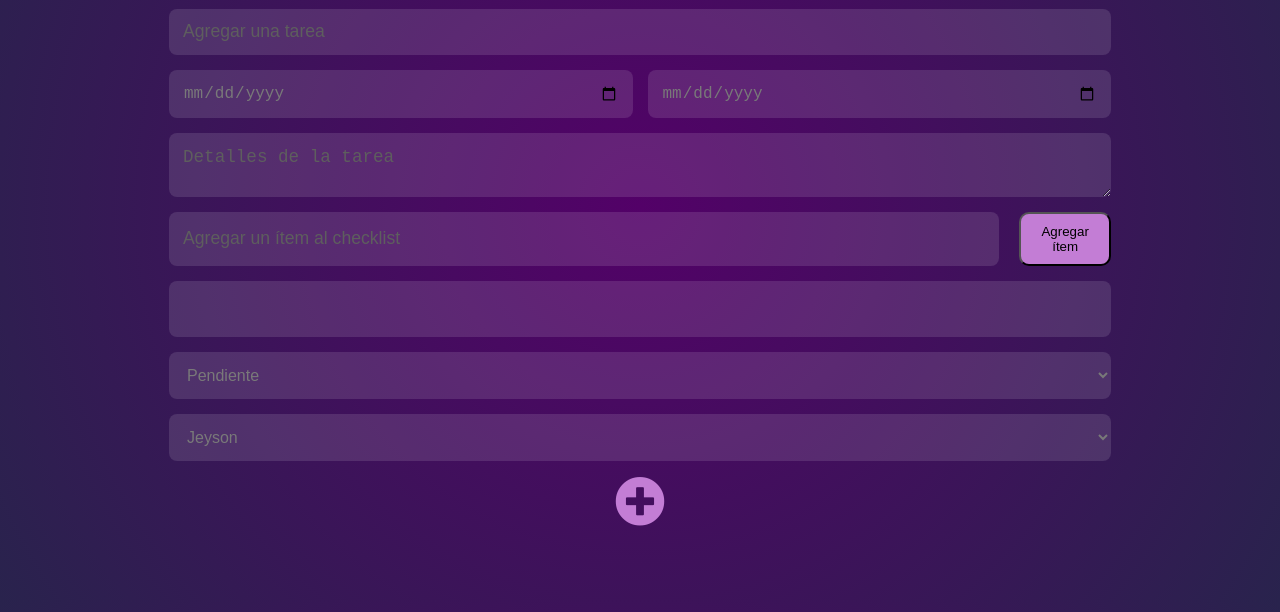
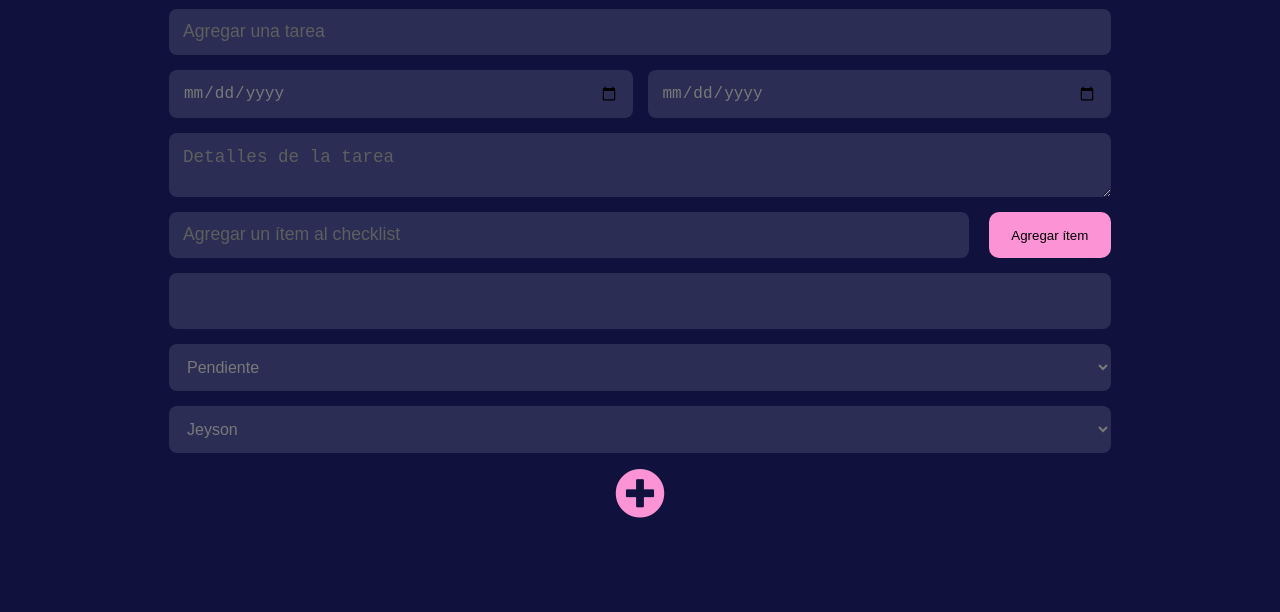
Before and after one commit to Angelinic05/todolist-master, a plain HTML site: page index.html in a window 1280 px wide. Shown: the part 188-800 px from the top of the page. Drawn offline with Linux system fonts and the light colour scheme; no server answers.

Commit message:
feat: :sparkles: styles
styles

```diff
--- a/style.css
+++ b/style.css
@@ -6,17 +6,19 @@
 
 :root {
    --white: #fafafb;
-   --pink: #c37dd5;
-   --blue-light: #04d4c3;
-   --blue-dark: #2a73c2;
-   --purple: #7a66ec;
-   --gris: #1e1e26;
-   --gris-claro: #2a2a32;
+   --pink: #fc93d5;
+   --blue: #270d64;
+   --gris: #10113d;
+   --black: #000000;
 }
+
+/* #de3768 rosa
+#6b3799 morado
+#1a2427 gris */
 
 body {
     /* background: conic-gradient(from 0deg, #ff7e5f, #feb47b, #ff7e5f); */
-    background: radial-gradient(circle, #530168,#29234d);
+    background-color: var(--gris);
     /* height: 100vh;
     width: 100%; */
     font-family: 'Prompt', sans-serif;
@@ -71,14 +73,14 @@ body {
 
 /* Estilo para el hover */
 .menu-item:hover {
-    background: #ffffff1e;
+    background: var(--blue);
     transform: scale(1.05); /* Agrandar ligeramente al pasar el mouse */
 }
 
 /* Estilo cuando el item tiene el foco */
 .menu-item:focus {
     outline: none;
-    box-shadow: 0 0 5px var(--purple); /* Añadir sombra para resaltar el foco */
+    box-shadow: 0 0 5px var(--blue); /* Añadir sombra para resaltar el foco */
 }
 
 
@@ -231,10 +233,10 @@ body {
     transition: transform 0.3s ease, box-shadow 0.3s ease;
 }
 
-.seccion-tarea li:hover {
+/* .seccion-tarea li:hover {
     transform: scale(1.02);
     box-shadow: 0 6px 12px rgba(0, 0, 0, 0.5);
-}
+} */
 
 #lista-jeyson ul li, #lista-angeli ul li, #lista-cristian ul li, #lista-silvia ul li{
     width: 46vh;
@@ -290,7 +292,9 @@ body {
     justify-content: center;
 }
 #add-checklist-item{
-    background-color: var(--pink);
+    width: 15%;
+    background: var(--pink);
+    border: none;
     padding: 10px;
     border-radius: 10px;
     cursor: pointer;
```
